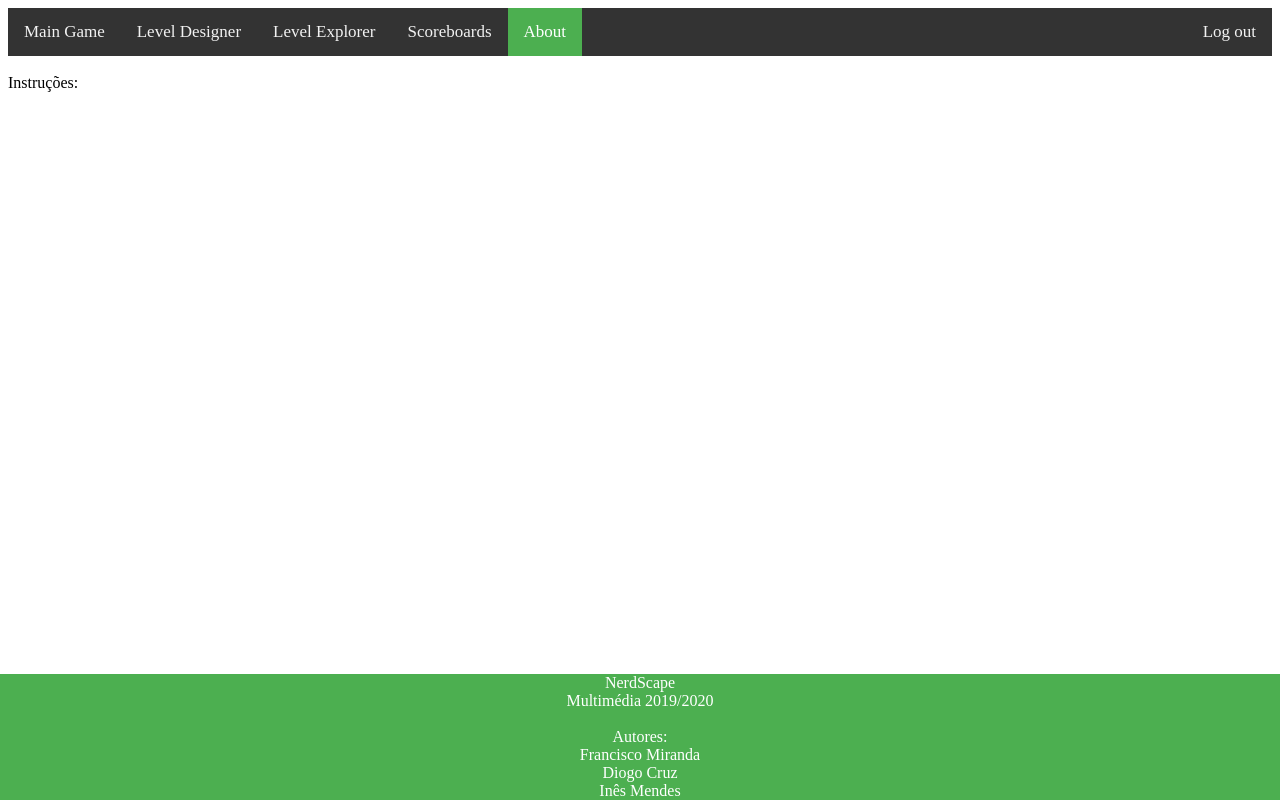
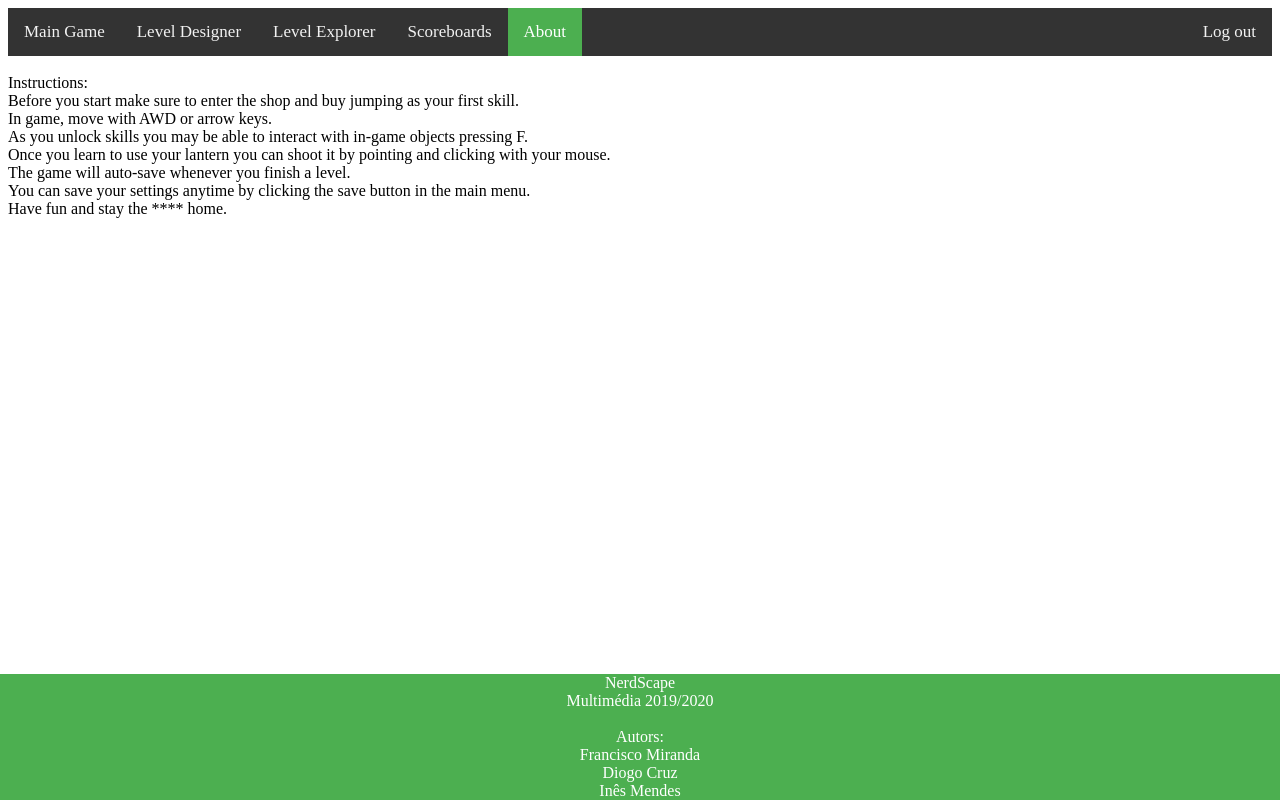
Before and after one commit to FMiranda97/NerdScape, a PHP site: page /about.php in a window 1280 px wide. Run offline with PHP 8.4, Linux system fonts and the light colour scheme; the visitor is signed in with stand-in values (Sample User, id 1).

Commit message:
added instructions

```diff
--- a/about.php
+++ b/about.php
@@ -1,6 +1,7 @@
 <?php
 include('actions/check_login.php');
 include('actions/do_logout.php');
+//TODO add protections for SQL queries
 ?>
 
 <!DOCTYPE html>
@@ -27,8 +28,14 @@ include('actions/do_logout.php');
     </div>
     <br>
     <div class = "instrucoes">
-        Instruções:<br>
-<!--        TODO-->
+        Instructions:<br>
+        Before you start make sure to enter the shop and buy jumping as your first skill.<br>
+        In game, move with AWD or arrow keys.<br>
+        As you unlock skills you may be able to interact with in-game objects pressing F.<br>
+        Once you learn to use your lantern you can shoot it by pointing and clicking with your mouse.<br>
+        The game will auto-save whenever you finish a level.<br>
+        You can save your settings anytime by clicking the save button in the main menu.<br>
+        Have fun and stay the **** home.
     </div>
 
     <div class = "footer">
@@ -36,7 +43,7 @@ include('actions/do_logout.php');
         <br>
         Multimédia 2019/2020<br>
         <br>
-        Autores:<br>
+        Autors:<br>
         Francisco Miranda<br>
         Diogo Cruz<br>
         Inês Mendes<br>
--- a/js/engines/NerdScape.js
+++ b/js/engines/NerdScape.js
@@ -3,7 +3,6 @@
 const SAVE_GAME = "user_data";
 
 
-//TODO change music
 //TODO update level database
 //TODO update MAX_LEVELS
 
```
